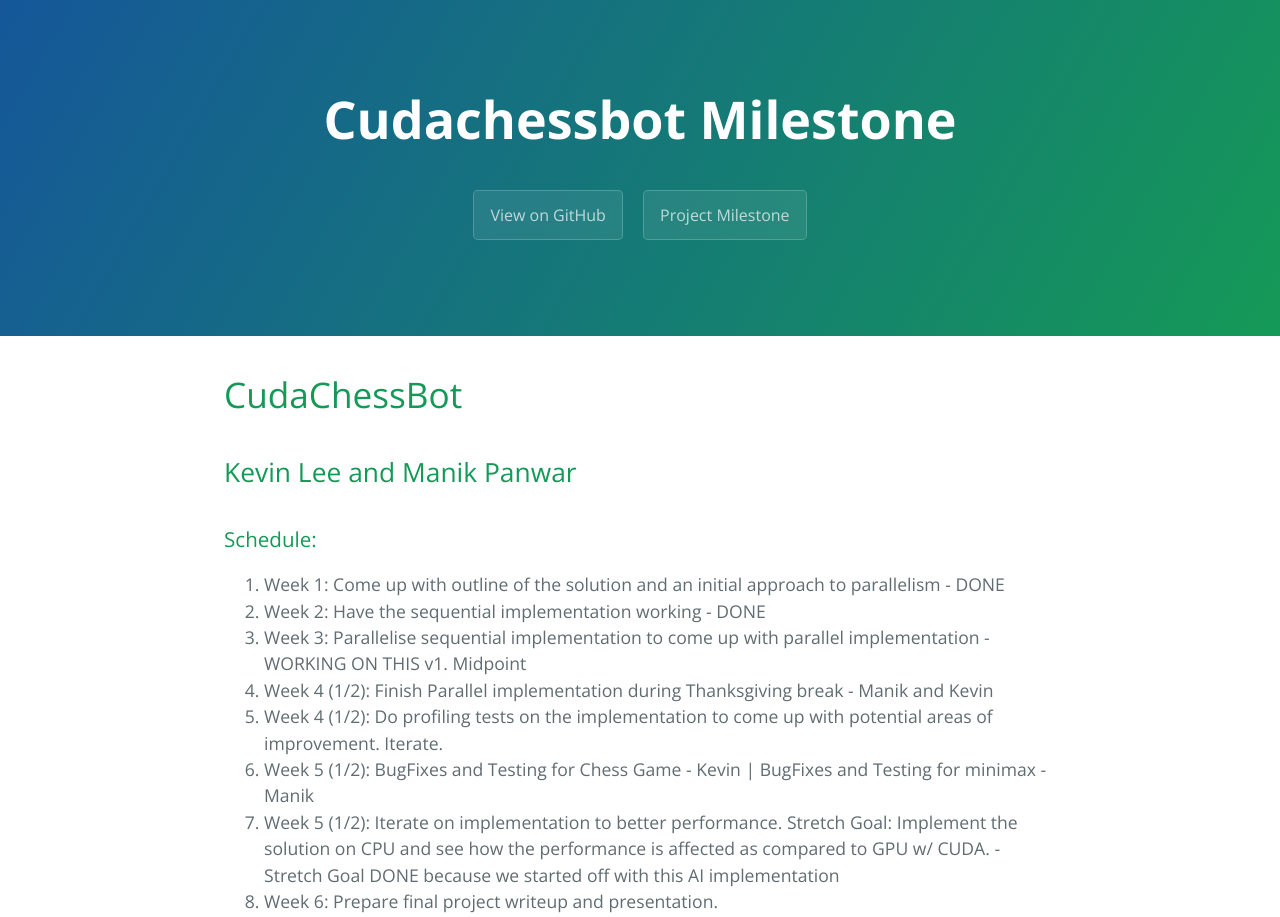
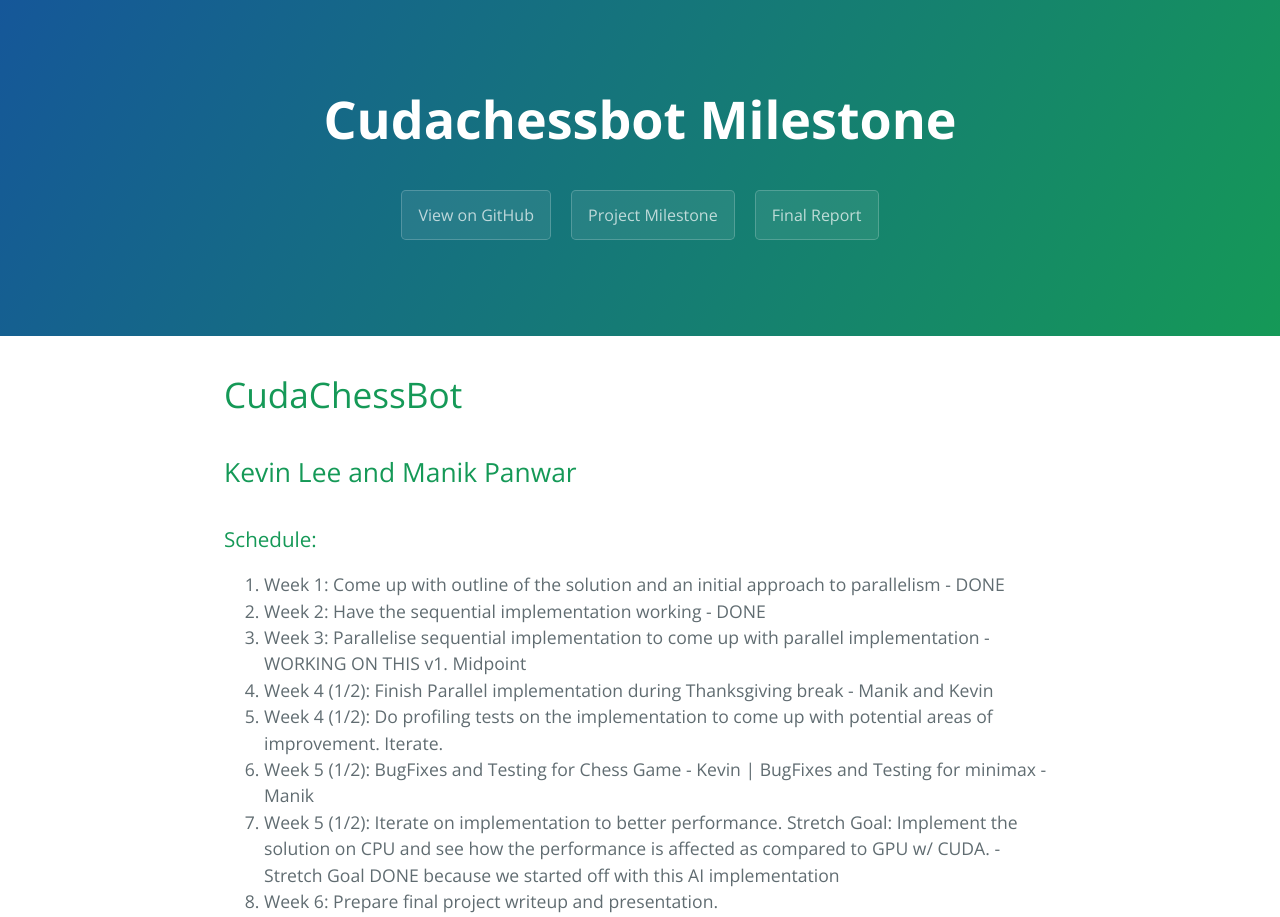
Before and after one commit to manikpanwar/CudaChessBot-website, a plain HTML site: page milestone.html in a window 1280 px wide. Shown: the top 917 px of the page. Drawn offline with nearby package versions, Linux system fonts and the light colour scheme.

Commit message:
Update milestone.html

```diff
--- a/milestone.html
+++ b/milestone.html
@@ -15,6 +15,7 @@
       <h2 class="project-tagline"></h2>
       <a href="https://github.com/manikpanwar/Cuda-Chess-Bot" class="btn">View on GitHub</a>
       <a href="https://manikpanwar.github.io/CudaChessBot-website/milestone.html" class="btn">Project Milestone</a>
+      <a href="https://manikpanwar.github.io/CudaChessBot-website/15418FinalReport.pdf" class="btn">Final Report</a>
     </section>
 
     <section class="main-content">
```
